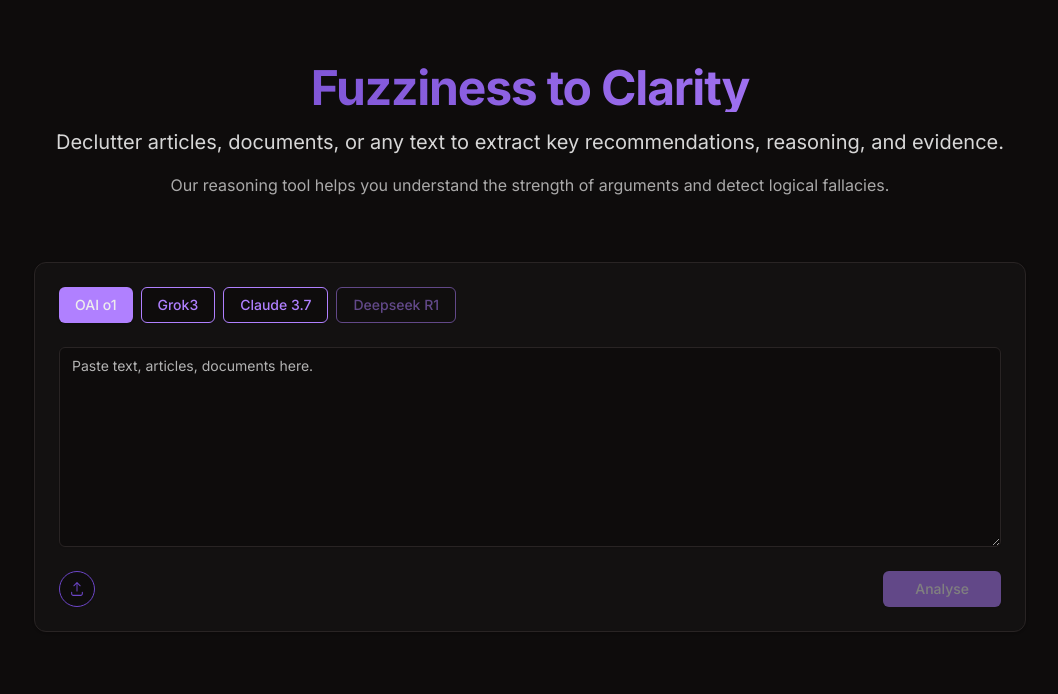
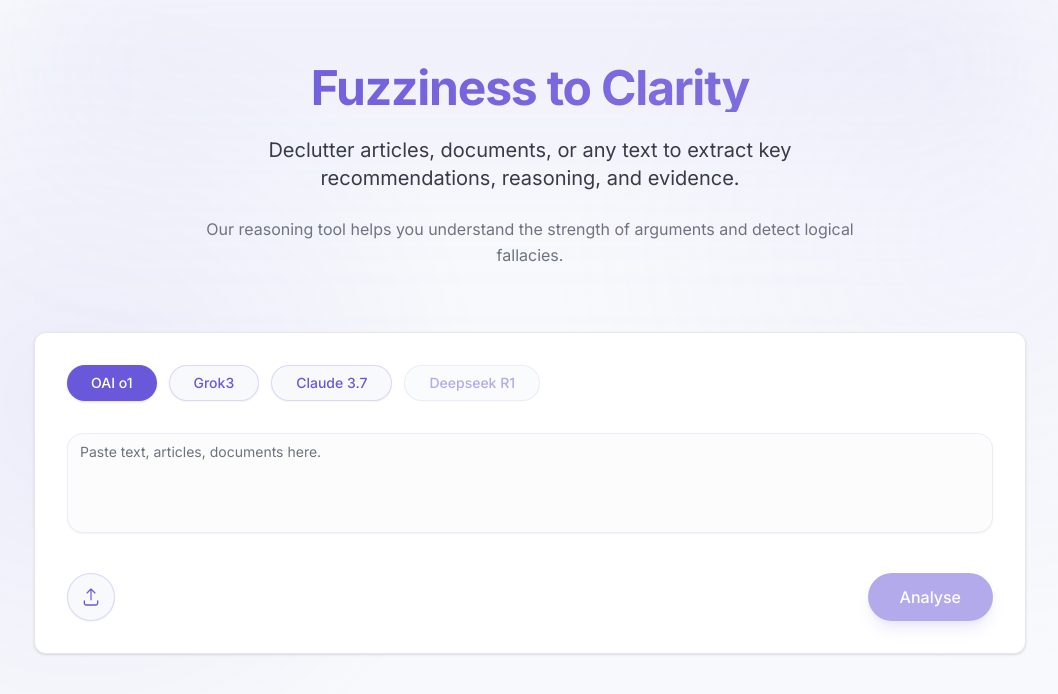
Before and after one commit to sher-locked/llmconn, a Next.js app: page / in a window 1280 px wide. Shown: the top 694 px of the page, without its empty margins (110-1168 px from the left). Built offline with nearby package versions, Linux system fonts and the light colour scheme.

Commit message:
style: more tasteful colours, expansive textbox

```diff
--- a/src/app/globals.css
+++ b/src/app/globals.css
@@ -4,43 +4,44 @@
 
 @layer base {
   :root {
-    /* #0D0B0B */
-    --background: 0 7% 5%;
-    /* #ECECEC */
-    --foreground: 0 0% 93%;
+    /* Light theme with purple accent */
+    --background: 225 50% 98%;
+    --foreground: 224 71% 4%;
 
-    /* Slightly lighter than background for cards */
-    --card: 0 7% 7%;
-    --card-foreground: 0 0% 93%;
+    /* Card background with white base */
+    --card: 0 0% 100%;
+    --card-foreground: 224 71% 4%;
 
-    --popover: 0 7% 7%;
-    --popover-foreground: 0 0% 93%;
+    /* Popover styling */
+    --popover: 0 0% 100%;
+    --popover-foreground: 224 71% 4%;
 
-    /* #A97FFF */
-    --primary: 263 100% 75%;
-    --primary-foreground: 0 0% 93%;
+    /* Primary purple (#6C5DD3) */
+    --primary: 248 64% 60%;
+    --primary-foreground: 0 0% 100%;
 
-    /* #6F48C9 */
-    --secondary: 258 54% 53%;
-    --secondary-foreground: 0 0% 93%;
+    /* Secondary purple (lighter shade) */
+    --secondary: 252 83% 85%;
+    --secondary-foreground: 248 64% 60%;
 
-    --muted: 0 7% 9%;
-    --muted-foreground: 0 0% 70%;
+    /* Muted elements */
+    --muted: 220 14% 96%;
+    --muted-foreground: 220 8% 46%;
 
-    /* #A97FFF */
-    --accent: 263 100% 75%;
-    --accent-foreground: 0 0% 93%;
+    /* Accent using secondary purple */
+    --accent: 252 83% 85%;
+    --accent-foreground: 248 64% 60%;
 
-    /* Keep destructive for error states */
+    /* Destructive actions */
     --destructive: 0 84% 60%;
-    --destructive-foreground: 0 0% 93%;
+    --destructive-foreground: 0 0% 98%;
 
-    /* Darker border based on background */
-    --border: 0 7% 15%;
-    --input: 0 7% 15%;
-    --ring: 263 100% 75%;
+    /* Subtle border colors */
+    --border: 220 13% 91%;
+    --input: 220 13% 91%;
+    --ring: 248 64% 60%;
 
-    --radius: 0.5rem;
+    --radius: 1rem;
   }
 }
 
@@ -56,17 +57,57 @@
   }
 
   body {
-    @apply bg-background text-foreground;
+    @apply bg-background text-foreground relative;
     font-feature-settings: "rlig" 1, "calt" 1, "ss01" 1, "ss02" 1, "ss03" 1, "cv01" 1, "cv02" 1, "cv03" 1, "cv04" 1;
+  }
+
+  /* Add subtle background pattern */
+  body::before {
+    content: "";
+    position: fixed;
+    top: 0;
+    left: 0;
+    width: 100%;
+    height: 100%;
+    background:
+      radial-gradient(circle at 15% 50%, hsl(var(--primary) / 0.08), transparent 35%),
+      radial-gradient(circle at 85% 30%, hsl(var(--secondary) / 0.08), transparent 35%);
+    pointer-events: none;
+    z-index: 0;
+  }
+
+  /* Ensure content stays above the background */
+  main {
+    position: relative;
+    z-index: 1;
+  }
+
+  /* Enhanced card styling */
+  .card {
+    @apply backdrop-blur-[2px] bg-opacity-95 rounded-[24px];
+    box-shadow:
+      0 0 0 1px hsl(var(--border) / 0.1),
+      0 8px 20px -4px hsl(var(--primary) / 0.12),
+      0 12px 24px -8px hsl(var(--primary) / 0.08);
   }
 
   /* Enhance heading typography */
   h1, h2, h3, h4, h5, h6 {
-    @apply font-medium tracking-tight;
+    @apply font-medium tracking-tight text-foreground;
   }
 
   /* Enhance paragraph readability */
   p {
     @apply leading-relaxed;
   }
+
+  /* Improve text selection visibility */
+  ::selection {
+    @apply bg-primary/20 text-foreground;
+  }
+
+  /* Enhanced focus states */
+  *:focus-visible {
+    @apply outline-none ring-2 ring-primary/30 ring-offset-2 ring-offset-background;
+  }
 }
--- a/src/app/page.tsx
+++ b/src/app/page.tsx
@@ -14,15 +14,22 @@
 export default function Home() {
   const router = useRouter();
   const [text, setText] = useState('');
+  const [isFocused, setIsFocused] = useState(false);
   const [selectedModel, setSelectedModel] = useState<ReasoningModel>('oai-o1');
   const [isAnalyzing, setIsAnalyzing] = useState(false);
   const [urlPreview, setUrlPreview] = useState<string | null>(null);
+  const [textHeight, setTextHeight] = useState(100);
 
   const handleTextChange = (e: React.ChangeEvent<HTMLTextAreaElement>) => {
     const value = e.target.value;
     setText(value);
 
-    // Simple URL detection and preview
+    // Adjust height based on content
+    const scrollHeight = e.target.scrollHeight;
+    const newHeight = Math.min(Math.max(100, scrollHeight), 400); // Min 100px, Max 400px
+    setTextHeight(newHeight);
+
+    // URL detection
     const urlMatch = value.match(/https?:\/\/[^\s]+/);
     setUrlPreview(urlMatch ? urlMatch[0] : null);
   };
@@ -55,23 +62,24 @@
     <div className="min-h-screen bg-background">
       <main className="container mx-auto px-4 py-16 max-w-5xl">
         {/* Hero Section */}
-        <section className="text-center mb-16">
-          <h1 className="text-5xl font-bold mb-4 bg-clip-text text-transparent bg-gradient-to-r from-secondary to-primary">
+        <section className="text-center mb-16 relative">
+          <div className="absolute inset-0 -top-20 bg-gradient-to-b from-primary/10 via-secondary/5 to-transparent blur-3xl" />
+          <h1 className="text-5xl font-bold mb-6 bg-clip-text text-transparent bg-gradient-to-r from-primary to-primary/80 relative">
             Fuzziness to Clarity
           </h1>
-          <p className="text-xl text-foreground/90 mb-4">
+          <p className="text-xl text-foreground/80 mb-6 max-w-2xl mx-auto">
             Declutter articles, documents, or any text to extract key recommendations, reasoning, and evidence.
           </p>
-          <p className="text-foreground/70">
+          <p className="text-muted-foreground max-w-2xl mx-auto">
             Our reasoning tool helps you understand the strength of arguments and detect logical fallacies.
           </p>
         </section>
 
         {/* Input Section */}
-        <Card className="p-6 border-border bg-card">
-          <div className="space-y-6">
+        <Card className="card p-8">
+          <div className="space-y-8">
             {/* Model Selection */}
-            <div className="flex flex-wrap gap-2">
+            <div className="flex flex-wrap gap-3">
               {models.map((model) => (
                 <TooltipProvider key={model.id}>
                   <Tooltip>
@@ -81,16 +89,19 @@
                         onClick={() => !model.disabled && setSelectedModel(model.id)}
                         disabled={model.disabled}
                         className={cn(
-                          'transition-all border-primary text-primary hover:bg-primary/10',
-                          selectedModel === model.id && 'bg-primary text-primary-foreground hover:bg-primary/90'
+                          'transition-all rounded-full px-6',
+                          selectedModel === model.id
+                            ? 'bg-primary text-primary-foreground hover:bg-primary/90 border-transparent'
+                            : 'border-primary/20 text-primary hover:bg-primary/5 hover:border-primary/30',
+                          model.disabled && 'opacity-40 cursor-not-allowed'
                         )}
                       >
                         {model.name}
                       </Button>
                     </TooltipTrigger>
                     {model.disabled && (
-                      <TooltipContent>
-                        <p>Coming Soon</p>
+                      <TooltipContent className="bg-card border-border/20">
+                        <p className="text-foreground/80">Coming Soon</p>
                       </TooltipContent>
                     )}
                   </Tooltip>
@@ -99,47 +110,85 @@
             </div>
 
             {/* Text Input */}
-            <div className="space-y-2">
+            <div className="space-y-4">
+              <div
+                className={cn(
+                  "relative transition-all duration-300 ease-spring",
+                  "rounded-2xl bg-gradient-to-br",
+                  isFocused
+                    ? "from-primary/10 via-primary/5 to-transparent p-[1px]"
+                    : "p-0"
+                )}
+              >
                 <Textarea
                   placeholder="Paste text, articles, documents here."
-                className="min-h-[200px] resize-y bg-background border-border text-foreground placeholder:text-muted-foreground"
+                  className={cn(
+                    "min-h-[100px] w-full resize-none transition-all duration-300 ease-spring",
+                    "rounded-2xl bg-muted/30 border-primary/10 text-foreground",
+                    "placeholder:text-muted-foreground relative z-10",
+                    "focus:outline-none focus:ring-0 focus:border-transparent",
+                    isFocused && "min-h-[160px] bg-card shadow-lg shadow-primary/10"
+                  )}
                   value={text}
                   onChange={handleTextChange}
+                  onFocus={() => setIsFocused(true)}
+                  onBlur={() => !text && setIsFocused(false)}
                 />
+                {isFocused && (
+                  <div className="absolute inset-0 -z-10 animate-in fade-in duration-500 rounded-2xl">
+                    <div className="absolute inset-0 rounded-2xl bg-gradient-to-br from-primary/10 via-secondary/5 to-transparent blur-xl" />
+                  </div>
+                )}
+              </div>
 
               {/* URL Preview */}
+              <div className={cn(
+                "transition-all duration-300",
+                urlPreview ? "opacity-100 translate-y-0" : "opacity-0 -translate-y-4"
+              )}>
                 {urlPreview && (
-                <div className="mt-2 p-4 bg-muted rounded-md border border-border">
-                  <p className="text-muted-foreground">URL detected:</p>
+                  <div className="p-4 bg-muted/40 rounded-2xl border border-primary/10">
+                    <p className="text-muted-foreground text-sm mb-1">URL detected:</p>
                     <a
                       href={urlPreview}
                       target="_blank"
                       rel="noopener noreferrer"
-                    className="text-primary hover:text-primary/90 hover:underline break-all"
+                      className="text-primary hover:text-primary/90 hover:underline break-all text-sm"
                     >
                       {urlPreview}
                     </a>
                   </div>
                 )}
               </div>
+            </div>
 
             {/* Actions */}
-            <div className="flex items-center justify-between">
+            <div className="flex items-center justify-between pt-2">
               <Button
                 variant="outline"
                 size="icon"
-                className="rounded-full border-secondary text-secondary hover:bg-secondary/10"
+                className={cn(
+                  "rounded-full w-12 h-12 transition-all duration-300",
+                  "border-primary/20 text-primary",
+                  "hover:bg-primary/5 hover:border-primary/30 hover:scale-105",
+                  "active:scale-95"
+                )}
                 onClick={() => console.log('Upload clicked')}
               >
-                <UploadIcon className="h-4 w-4" />
+                <UploadIcon className="h-5 w-5" />
               </Button>
 
               <Button
                 onClick={handleAnalyze}
                 disabled={!text.trim() || isAnalyzing}
                 className={cn(
-                  "px-8 py-2 bg-primary text-primary-foreground hover:bg-primary/90",
-                  isAnalyzing && "opacity-50 cursor-not-allowed"
+                  "px-8 py-6 rounded-full bg-primary text-primary-foreground",
+                  "transition-all duration-300",
+                  "hover:bg-primary/90 hover:scale-[1.02] hover:shadow-xl hover:shadow-primary/20",
+                  "active:scale-[0.98]",
+                  "shadow-lg shadow-primary/25",
+                  "text-base font-medium",
+                  (isAnalyzing || !text.trim()) && "opacity-50 cursor-not-allowed"
                 )}
               >
                 {isAnalyzing ? 'Analyzing...' : 'Analyse'}
```
Also changed, not shown: src/app/analysis/page.tsx (+47 -41 lines). Lines whose indentation alone changed are shown as unchanged.
